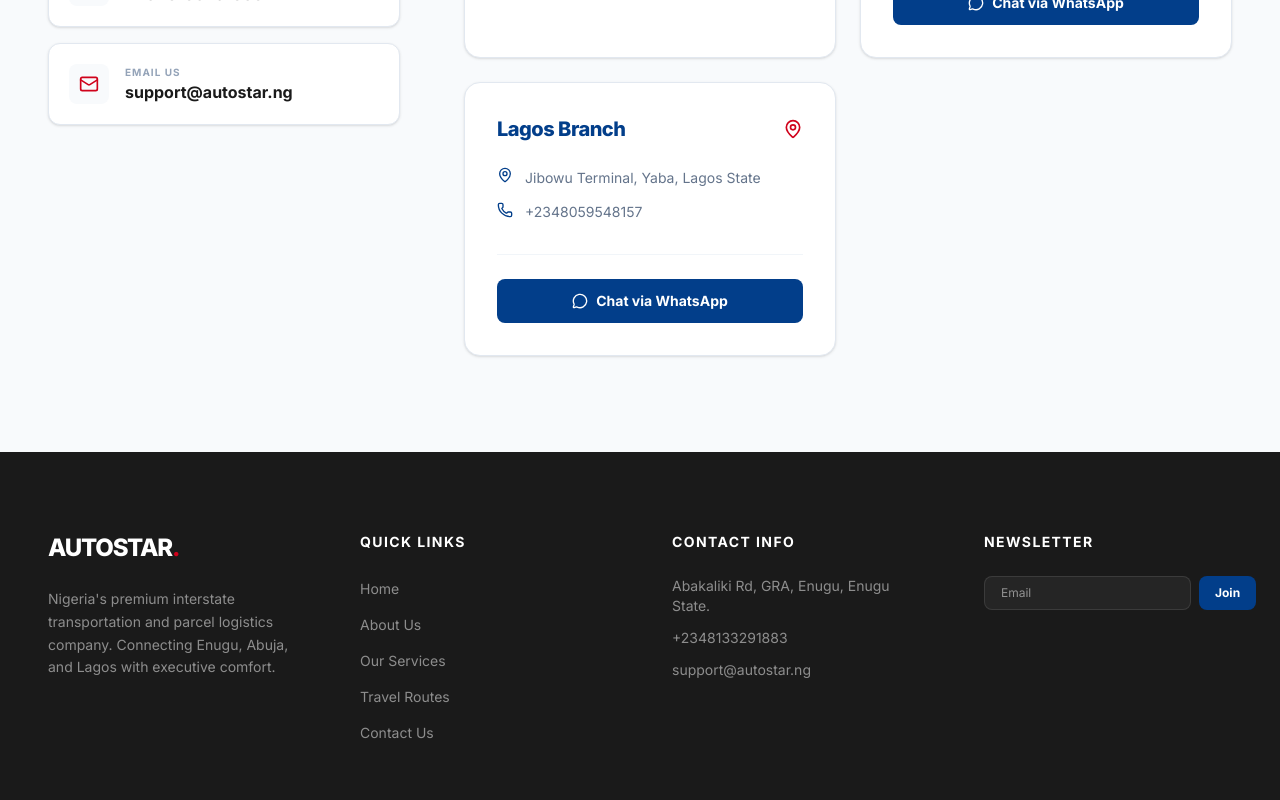
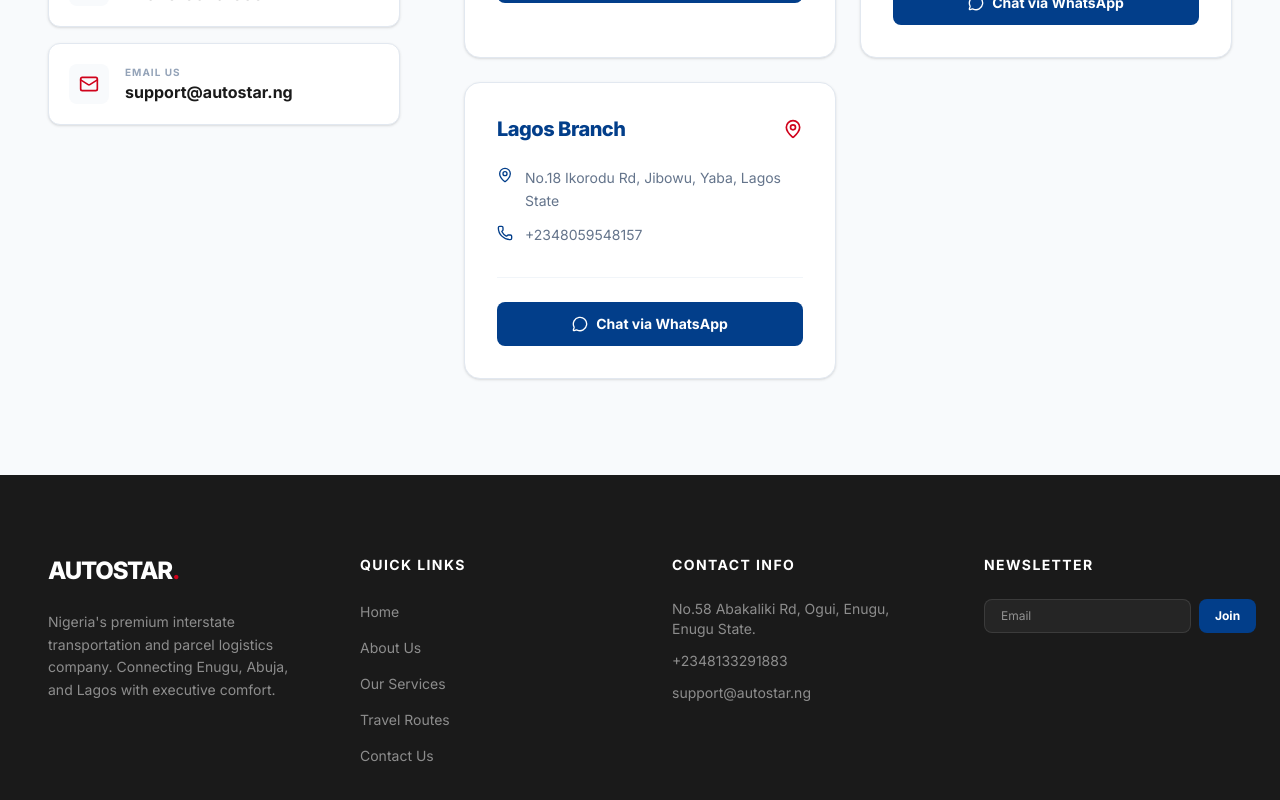
Before and after one commit to Dera-25/autostar-travels-nigeria--1-, a React (Vite) app: page / in a window 1280 px wide. Shown: the part 4790-5590 px from the top of the page. Built offline with nearby package versions, Linux system fonts and the light colour scheme.

Commit message:
`Update branch addresses and contact information`

```diff
--- a/src/components/Contact.tsx
+++ b/src/components/Contact.tsx
@@ -5,7 +5,7 @@
 const branches = [
   {
     city: 'Enugu',
-    address: 'Abakaliki Rd, GRA, Enugu, Enugu State',
+    address: 'No.58 Abakaliki Rd, Ogui, Enugu, Enugu State',
     phone: '+2348133291883',
     email: 'enugu@autostar.ng',
     whatsapp: '+2348133291883'
@@ -19,7 +19,7 @@
   },
   {
     city: 'Lagos',
-    address: 'Jibowu Terminal, Yaba, Lagos State',
+    address: 'No.18 Ikorodu Rd, Jibowu, Yaba, Lagos State',
     phone: '+2348059548157',
     email: 'lagos@autostar.ng',
     whatsapp: '+2348059548157'
--- a/src/components/Footer.tsx
+++ b/src/components/Footer.tsx
@@ -41,7 +41,7 @@
           <div>
             <h4 className="text-sm font-bold uppercase tracking-widest mb-6 text-white">Contact Info</h4>
             <ul className="space-y-3 text-sm text-white/50">
-              <li>Abakaliki Rd, GRA, Enugu, Enugu State.</li>
+              <li>No.58 Abakaliki Rd, Ogui, Enugu, Enugu State.</li>
               <li>+2348133291883</li>
               <li>support@autostar.ng</li>
             </ul>
```
Also changed, not shown: 1 other file (tests, documents, lock files or other folders).
